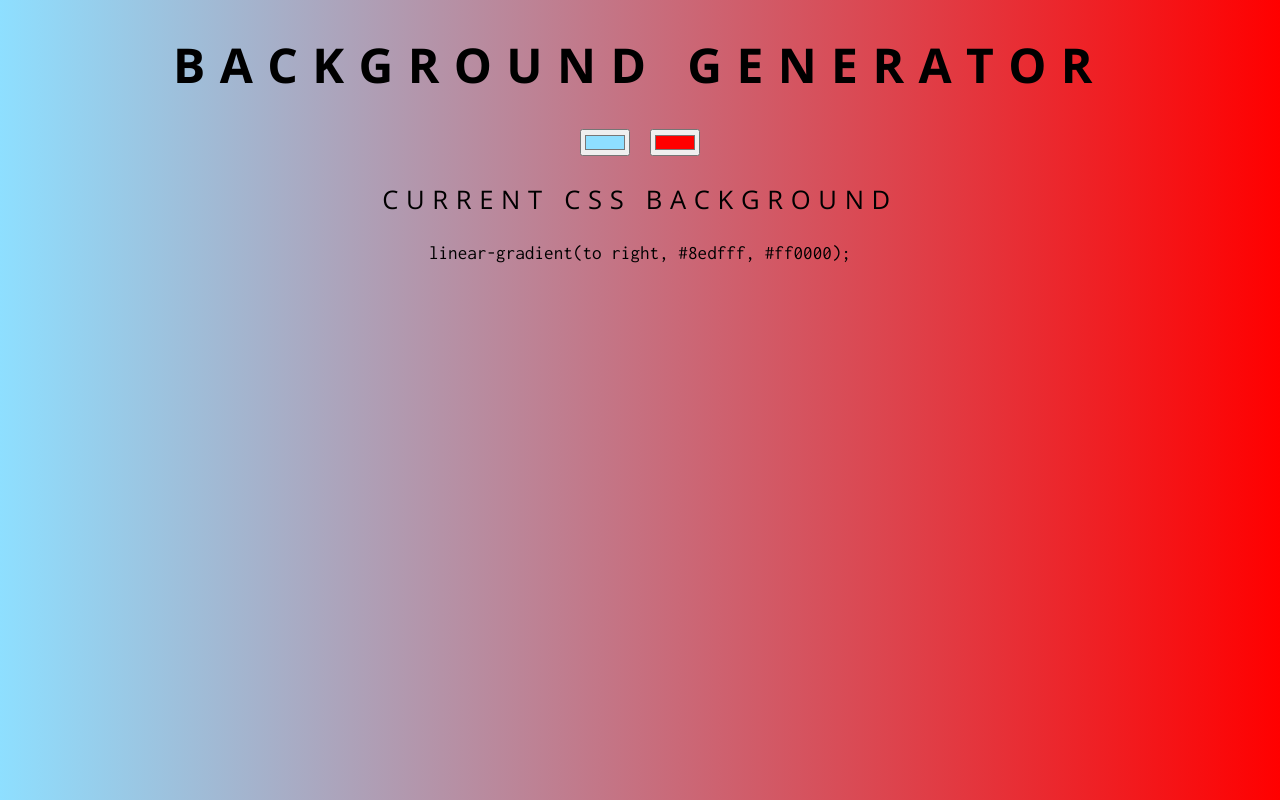
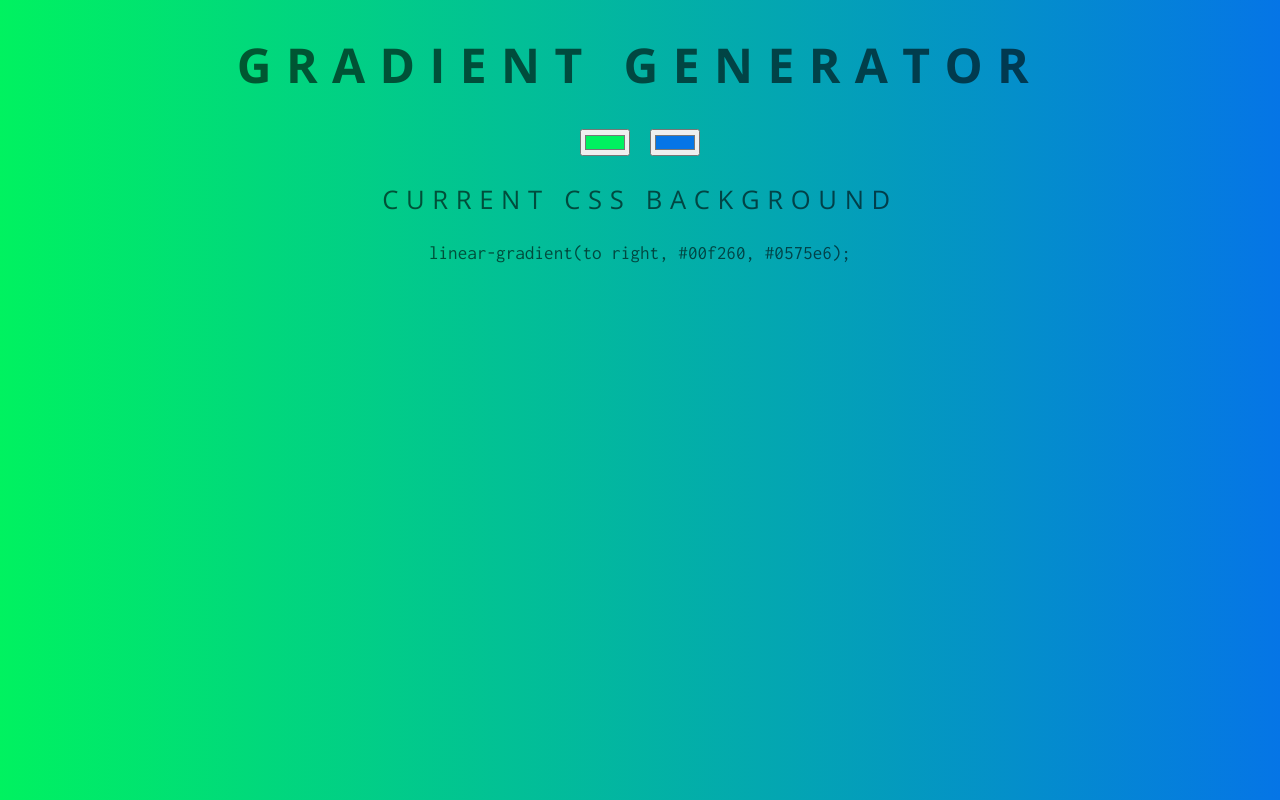
Before and after one commit to Sharandeep23/backgroundGenerator, a plain HTML site: page index.html in a window 1280 px wide. Drawn offline with nearby package versions, Linux system fonts and the light colour scheme.

Commit message:
Some tweaks

```diff
--- a/index.html
+++ b/index.html
@@ -3,7 +3,7 @@
     <head>
         <meta charset="UTF-8" />
         <meta name="viewport" content="width=device-width, initial-scale=1.0" />
-        <title>Background Generator</title>
+        <title>Gradient Generator</title>
         <!-- Google fonts -->
         <link
             href="https://fonts.googleapis.com/css2?family=Inconsolata&family=Open+Sans:wght@300;700&display=swap"
@@ -20,10 +20,10 @@
         />
     </head>
     <body>
-        <h1 class="title-text">Background Generator</h1>
+        <h1 class="title-text">Gradient Generator</h1>
 
-        <input type="color" value="#8edfff" />
-        <input type="color" value="#ff0000" />
+        <input type="color" value="#00F260" />
+        <input type="color" value="#0575E6" />
 
         <h3 class="current-text">Current CSS Background</h3>
 
--- a/style.css
+++ b/style.css
@@ -6,6 +6,7 @@ body {
     margin: 0;
     padding: 0;
     text-align: center;
+    color: hsla(0, 0%, 0%, 0.6);
 }
 h1,
 h3 {
```
